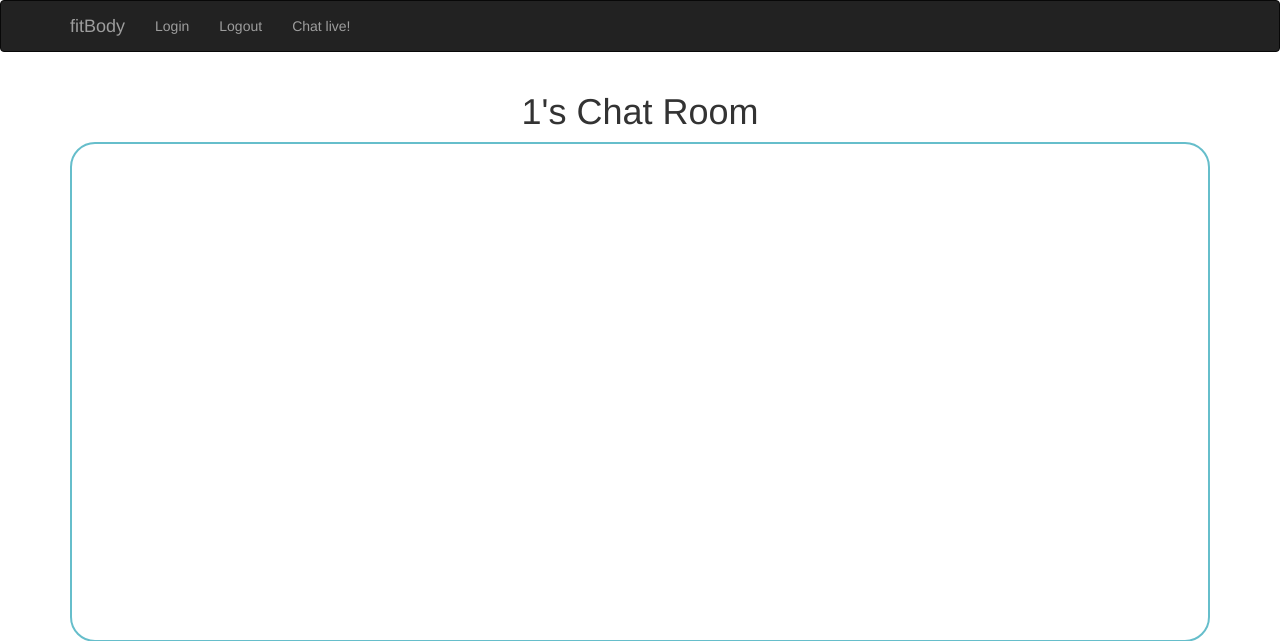
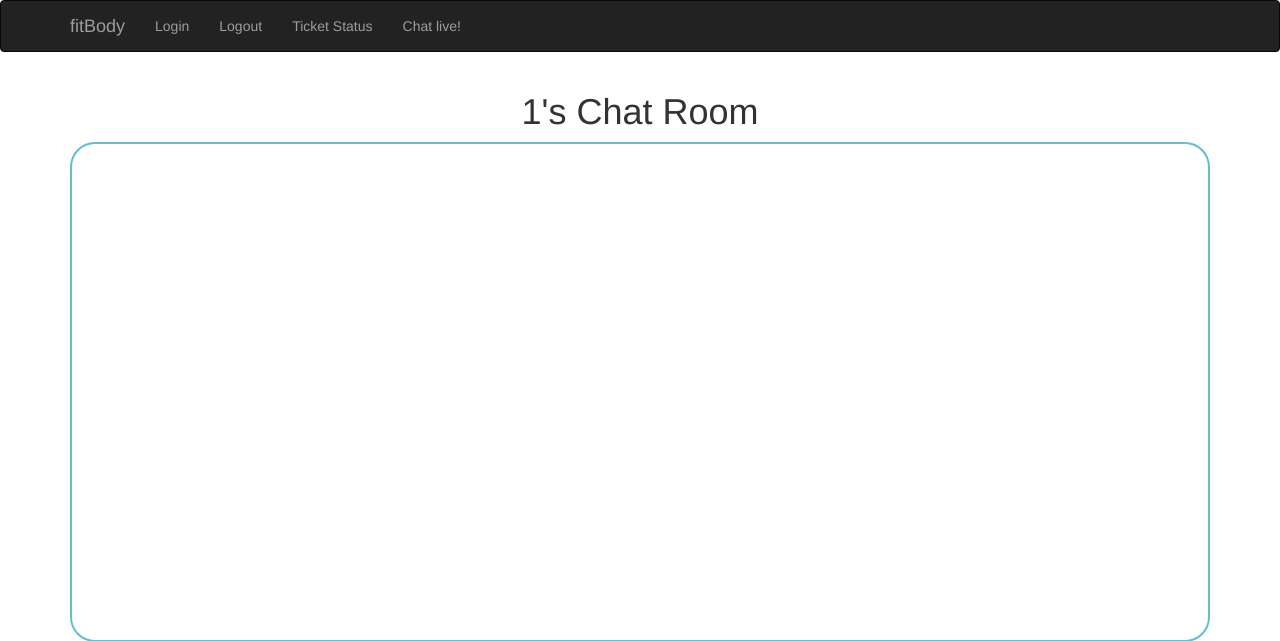
Before and after one commit to kaistullich/Ticket-System, a Flask app: page /chat in a window 1280 px wide. Shown: the top 641 px of the page. Run offline with Flask 2, Linux system fonts and the light colour scheme; the visitor is signed in with stand-in values (Sample User, id 1); parts of the project's set-up code (start-up, migrations or seed data) failed here and were passed over; some libraries are stand-ins or nearby versions.

Commit message:
added ticket status link to navbar

```diff
--- a/src/templates/includes/_navbar.html
+++ b/src/templates/includes/_navbar.html
@@ -13,6 +13,7 @@
             <ul class="nav navbar-nav">
                 <li><a href="{{ url_for('login') }}">Login</a></li>
                 <li><a href="{{ url_for('logout') }}">Logout</a></li>
+                <li><a href="{{ url_for('ticket_status') }}">Ticket Status</a></li>
                 <li><a href="{{ url_for('chat_login') }}">Chat live!</a></li>
             </ul>
         </div>
```
